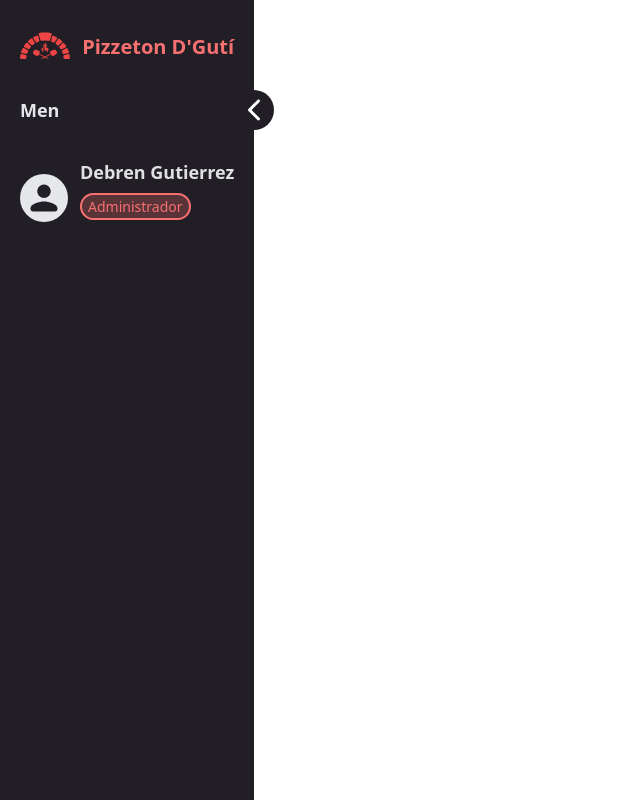
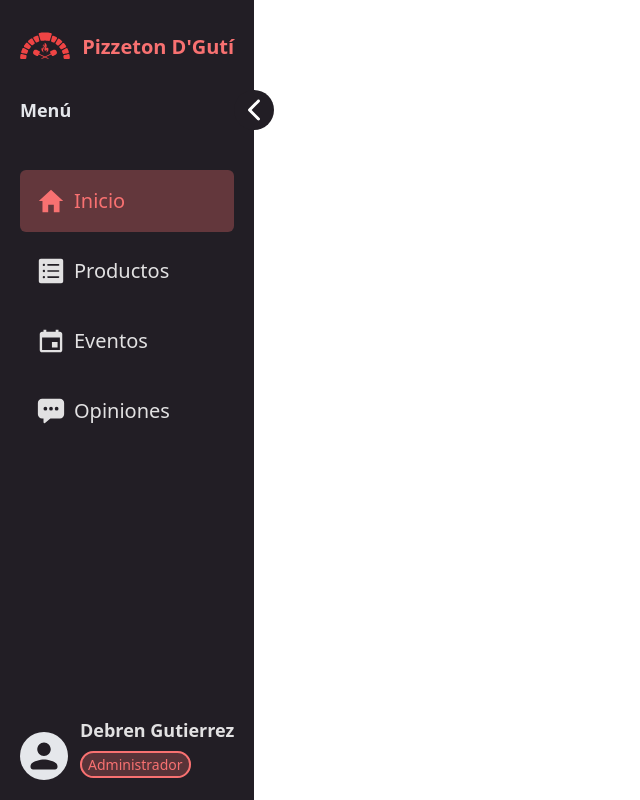
Before and after one commit to whatarelive/pizzeton-app-window, a React (Vite) app: page /auth in a window 1280 px wide. Both pictures are taken after a click on the button 92 px from the left and 110 px from the top of the page. Shown: the whole page, without its empty margins (0-640 px from the left). Built offline with nearby package versions, Linux system fonts and the light colour scheme.

Commit message:
Maquetación inicial de la barra

```diff
--- a/electron/main.ts
+++ b/electron/main.ts
@@ -29,12 +29,14 @@ let win: BrowserWindow | null
 function createWindow() {
   win = new BrowserWindow({
     icon: path.join(process.env.VITE_PUBLIC, 'electron-vite.svg'),
+    height: 720,
     minHeight: 720,
+    maxHeight: 1080,
+    width: 720,
     minWidth: 1280,
-    maxHeight: 1080,
     maxWidth: 1920,
     center: true,
-    fullscreenable: false,
+    paintWhenInitiallyHidden: true,
     autoHideMenuBar: true,
     webPreferences: {
       preload: path.join(__dirname, 'preload.mjs'),
--- a/src/components/global/NavLinks.tsx
+++ b/src/components/global/NavLinks.tsx
@@ -1,3 +1,29 @@
+import { Route } from "@/interfaces";
+import { IoMdHome, IoIosListBox, IoMdCalendar } from "react-icons/io";
+import { IoChatboxEllipses } from "react-icons/io5";
+import { NavLink } from "react-router";
+import clsx from "clsx";
+
+const routes: Route[] = [{
+  label: 'Inicio',
+  path: '/',
+  icon: IoMdHome
+},
+{
+  label: 'Productos',
+  path: '/products',
+  icon: IoIosListBox
+},
+{
+  label: 'Eventos',
+  path: '/events',
+  icon: IoMdCalendar
+},
+{
+  label: 'Opiniones',
+  path: '/opinions',
+  icon: IoChatboxEllipses
+},]
 
 interface Props {
   isOpen: boolean;
@@ -5,8 +31,34 @@ interface Props {
 
 export function NavLinks({ isOpen }: Props) {
   return (
-    <ul>
+    <ul className="flex flex-col p-5 h-full w-full space-y-2 transition-all duration-75">
+        {
+          routes.map((route) => {
+            const LinkIcon = route.icon;
 
+            return (
+              <NavLink to={route.path}
+                className={({ isActive }) => clsx(
+                  'inline-flex gap-2 p-4 items-center text-xl rounded-md',
+                  {
+                    'bg-red-400 bg-opacity-30 text-red-400 w-full' : isActive,
+                    'hover:bg-secondary' : !isActive
+                  }
+                )}
+              >
+                <LinkIcon size={30} className="min-w-[30px]"/>
+
+                {
+                  isOpen && (
+                    <span className='flex'>
+                      { route.label }
+                    </span>
+                  )
+                }
+              </NavLink>
+            )
+          })
+        }
     </ul>
   )
 }
--- a/src/components/global/SideMenu.tsx
+++ b/src/components/global/SideMenu.tsx
@@ -36,7 +36,7 @@ export function SideMenu() {
         {/* Open Menú Button */}
         <div className="relative left-5 mb-5 inline-flex items-center justify-center">
           <p className="text-lg font-semibold text-gray-200 w-full">
-            Men
+            Menú
           </p>
 
           <button className="p-1 bg-window rounded-full hover:bg-red-500 transition-all" onClick={change}>
--- a/src/layout/Dashboard.tsx
+++ b/src/layout/Dashboard.tsx
@@ -3,7 +3,7 @@ import { SideMenu } from "@/components/global/SideMenu";
 
 export default function Dashboard() {
   return (
-    <main className="flex h-screen w-full">
+    <main className="inline-flex min-h-screen w-full">
       <SideMenu/>
 
       <section className="w-full">
--- a/src/styles/index.css
+++ b/src/styles/index.css
@@ -3,8 +3,8 @@
 @tailwind utilities;
 
 :root {
-  line-height: 1.5;
-  font-weight: 400;
+  /* line-height: 1.5;
+  font-weight: 400; */
 
   color: rgba(255, 255, 255, 0.87);
 
```
